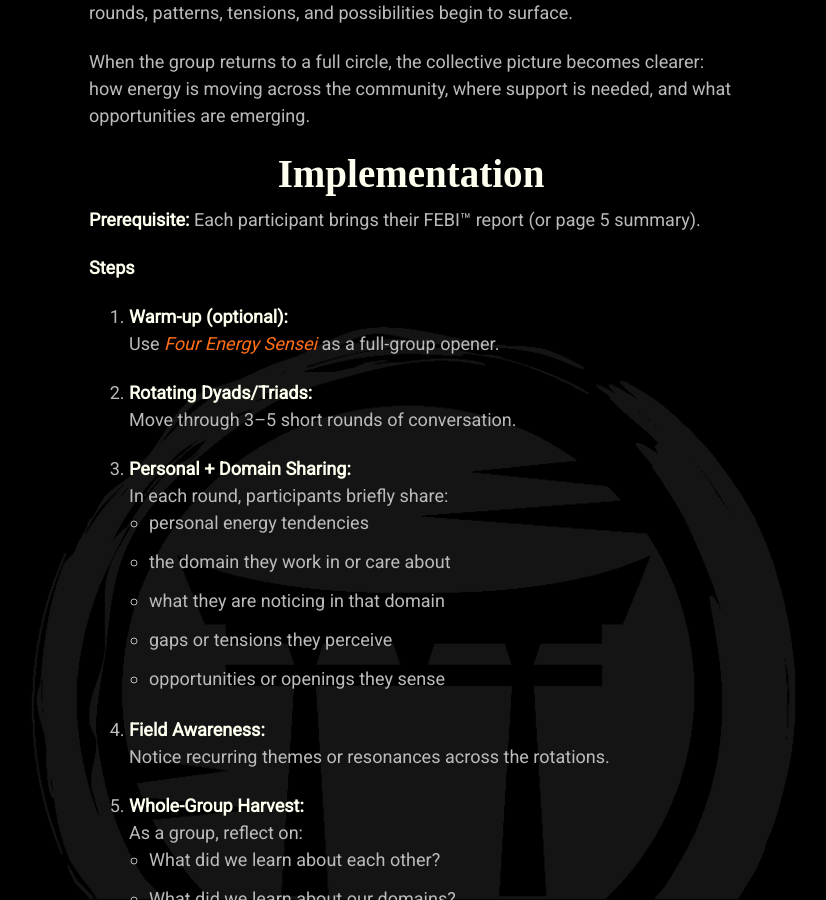
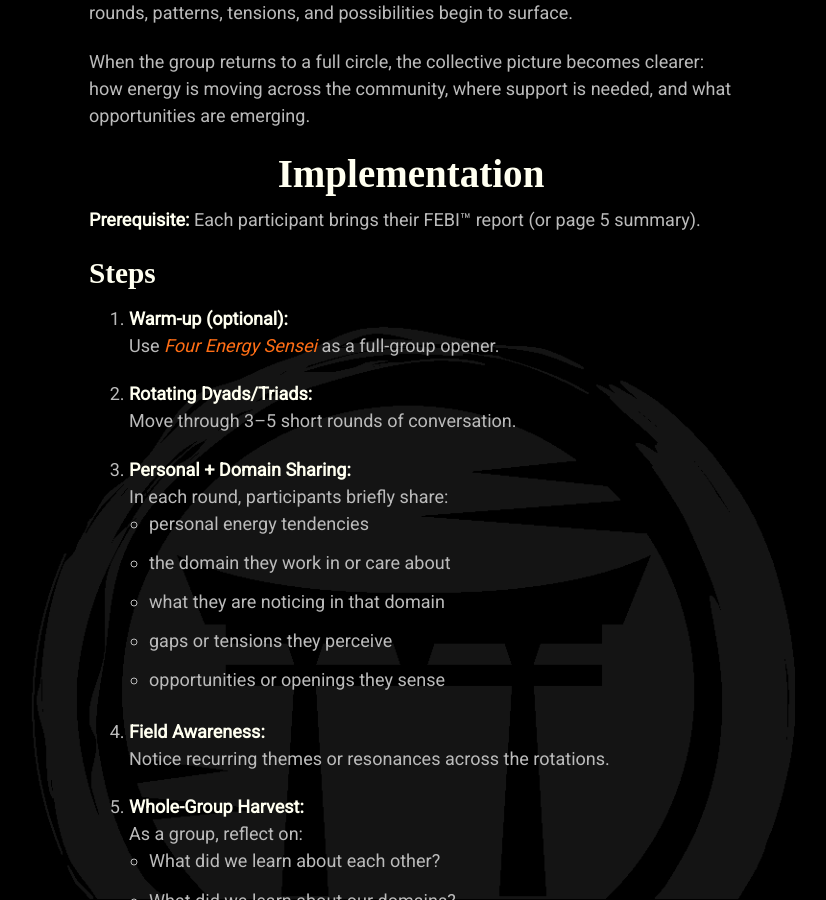
Before and after one commit to mindset-dojo/mindset-dojo.github.io, a Jekyll site: the page built from _forms/four-energy-networking.md, in a window 1280 px wide and 900 px high, scrolled down 936 px. Shown: the whole window, without its empty margins (229-1055 px from the left). Built offline with Jekyll 4.4.1, drawn with Linux system fonts in a browser that asks for light colours; some web fonts are replaced.

Commit message:
fix: formatting

```diff
--- a/_forms/four-energy-networking.md
+++ b/_forms/four-energy-networking.md
@@ -31,7 +31,7 @@
 
 **Prerequisite:** Each participant brings their FEBI™ report (or page 5 summary).
 
-**Steps**
+### Steps
 
 1. **Warm-up (optional):**
    Use [Four Energy Sensei](../four-energy-sensei) as a full-group opener.
@@ -63,16 +63,18 @@
    - coaching
    - continued field sensing
 
-## Reflective Harvest
+### Reflective Harvest
 
-### **What I gain**
+**What I gain**
+
 - A clearer sense of my own energy tendencies
 - A better understanding of how others experience me
 - Insight into the energy dynamics of my domain
 - Language for describing gaps, tensions, and opportunities
 - New relationships and potential collaborators
 
-### **What the community gains**
+**What the community gains**
+
 - A shared picture of who is here and what domains we represent
 - Visibility into system-wide gaps and opportunities
 - Early signals of natural alliances and support structures
```
